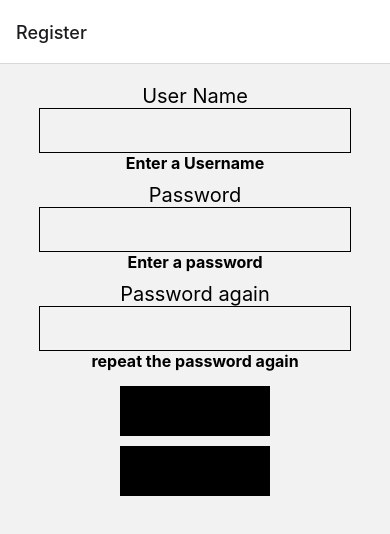
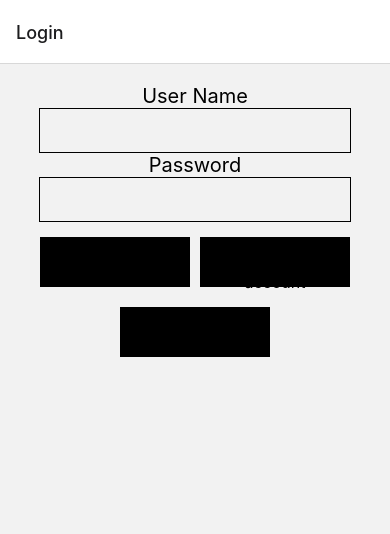
Before and after one commit to MrMuu88/Globomantics, a React Native app: screen /Login in a window 390 px wide. Shown: the top 534 px of the page. Built offline with nearby package versions, Linux system fonts and the light colour scheme.

Commit message:
LoginScreen complete

```diff
--- a/App.js
+++ b/App.js
@@ -3,6 +3,7 @@ import { createNativeStackNavigator } from '@react-navigation/native-stack';
 import HomeScreen from './app/views/HomeScreen.js';
 import AboutScreen from './app/views/About.js';
 import RegisterScreen from './app/views/Registration.js';
+import LoginScreen from './app/views/Login.js';
 
 
 const Stack = createNativeStackNavigator();
@@ -10,7 +11,12 @@ const Stack = createNativeStackNavigator();
 const App = () => {
   return (
     <NavigationContainer>
-      <Stack.Navigator initialRouteName='Register'>
+      <Stack.Navigator initialRouteName='Login'>
+        <Stack.Screen
+          name='Login'
+          component={LoginScreen}
+          options={{ title: 'Login' }}
+        />
         <Stack.Screen
           name='Register'
           component={RegisterScreen}
--- /dev/null
+++ b/app/Shared/StylesCollection.js
@@ -0,0 +1,11 @@
+import { StyleSheet } from "react-native";
+
+const styles = StyleSheet.create({
+    container: { alignItems: 'center', paddingBottom: '45%', paddingTop: '5%' },
+    heading: { fontSize: 20, fontStyle: 'bold', color: '#000000' },
+    inputs: { width: '80%', margingTop: 12, borderWidth: 1, height: 45, fontSize: 16, color: '#000000' },
+    buttons: { padding: 15, margin: 5, fontSize: 16, width: 150, height: 50, textAlign: 'center', backgroundColor: '#000000' },
+    labels: { paddingBottom: 10, fontSize: 16, fontWeight: 'bold', color: '#000000' }
+});
+
+export default styles;
--- /dev/null
+++ b/app/views/Login.js
@@ -0,0 +1,66 @@
+import React, { useState } from 'react';
+import {
+    StyleSheet,
+    Text,
+    View,
+    TextInput,
+    TouchableHighlight,
+    Alert
+} from 'react-native';
+import AsyncStorage from '@react-native-async-storage/async-storage';
+import styles from '../Shared/StylesCollection';
+
+const LoginScreen = ({ navigation }) => {
+    const [userName, setUserName] = useState('');
+    const [password, setPassword] = useState('');
+
+    const cancelLogin = () => {
+        Alert.alert("Login canceled");
+        navigation.navigate('Home');
+    };
+
+    const executeLogin = () => {
+        AsyncStorage.getItem(userName, (err, result) => {
+            if (result !== password) {
+                Alert.alert("incorrect username or password");
+                return;
+            }
+            Alert.alert("Succesfully Logged in");
+            navigation.navigate('Home');
+        });
+
+    };
+
+    const createAccount = () => {
+        navigation.navigate('Register');
+    };
+
+    return (
+        <View style={styles.container}>
+            <Text style={styles.heading}>User Name</Text>
+            <TextInput style={styles.inputs} onChangeText={setUserName} value={userName} />
+            <Text style={styles.heading}>Password</Text>
+            <TextInput style={styles.inputs} onChangeText={setPassword} value={password} secureTextEntry={true} />
+
+            <View style={{ flexDirection: 'row', alignItems: 'center', padding: 10 }}>
+
+                <TouchableHighlight onPress={executeLogin} underlayColor='#000000'>
+                    <Text style={styles.buttons}>Login</Text>
+                </TouchableHighlight>
+
+                <TouchableHighlight onPress={createAccount} underlayColor='#000000'>
+                    <Text style={styles.buttons}>Register account</Text>
+                </TouchableHighlight>
+            </View>
+
+            <TouchableHighlight onPress={cancelLogin} underlayColor='#000000'>
+                <Text style={styles.buttons}>Cancel</Text>
+            </TouchableHighlight>
+
+        </View>
+    );
+};
+
+
+
+export default LoginScreen;
```
